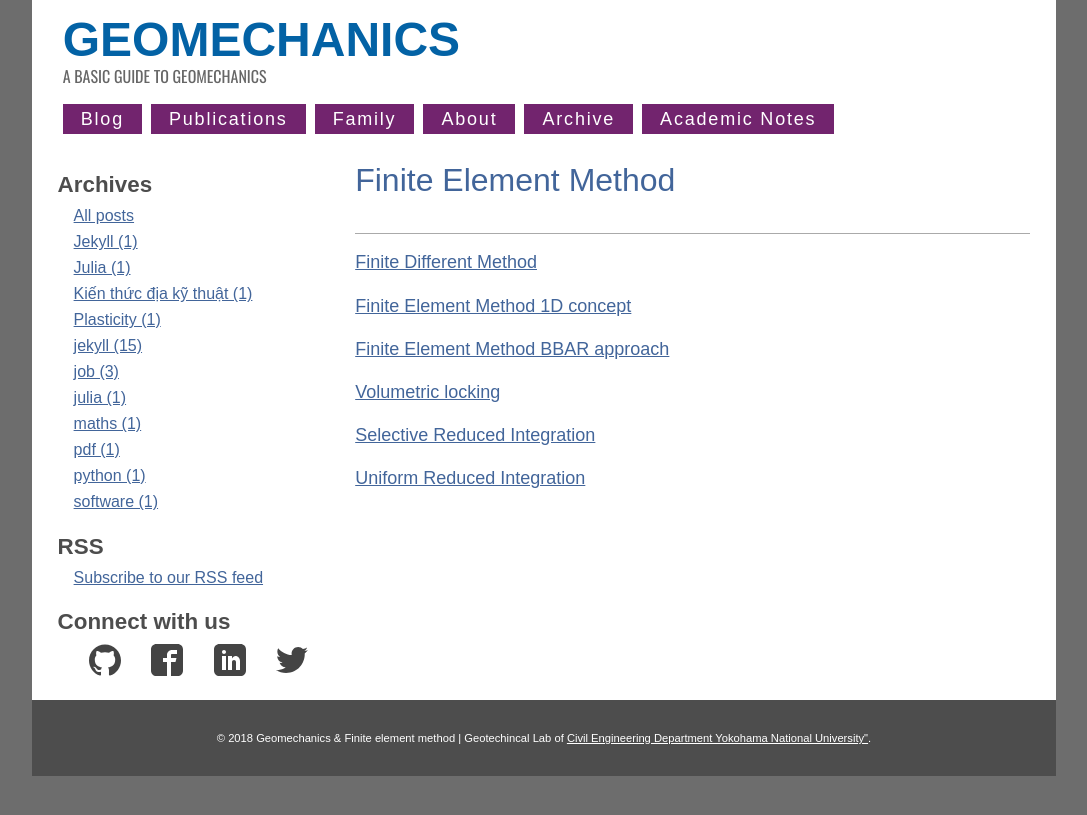
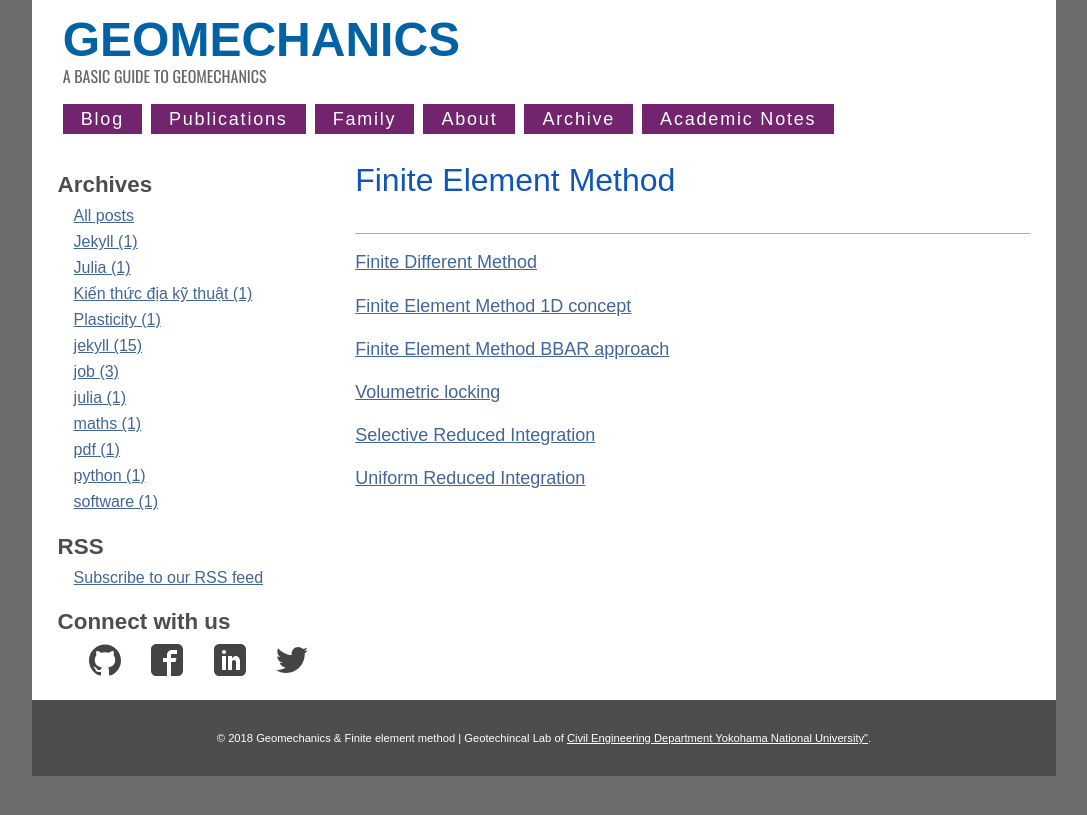
Before and after one commit to quangvunp/geomechanics, a Jekyll site: the page built from FEM.md, in a window 1280 px wide. Shown: the top 815 px of the page, without its empty margins (96-1183 px from the left). Built offline with Jekyll 4.4.1, drawn with Linux system fonts in a browser that asks for light colours.

Commit message:
Update main.css

```diff
--- a/css/main.css
+++ b/css/main.css
@@ -402,13 +402,13 @@ article h2 {
 	font-size: 2em;
 	font-weight: 400;
 	line-height:1.2;
-	color: #42659A;
+	color: #1055bc;
 	margin-bottom:0.2em;
 }
 article h3 {
 	font-weight: 400;
 	font-size: 1.4em;
-	color: #42659A;
+	color: #1055bc;
 	margin-bottom: 0;
 }
 article h2 a {
```
